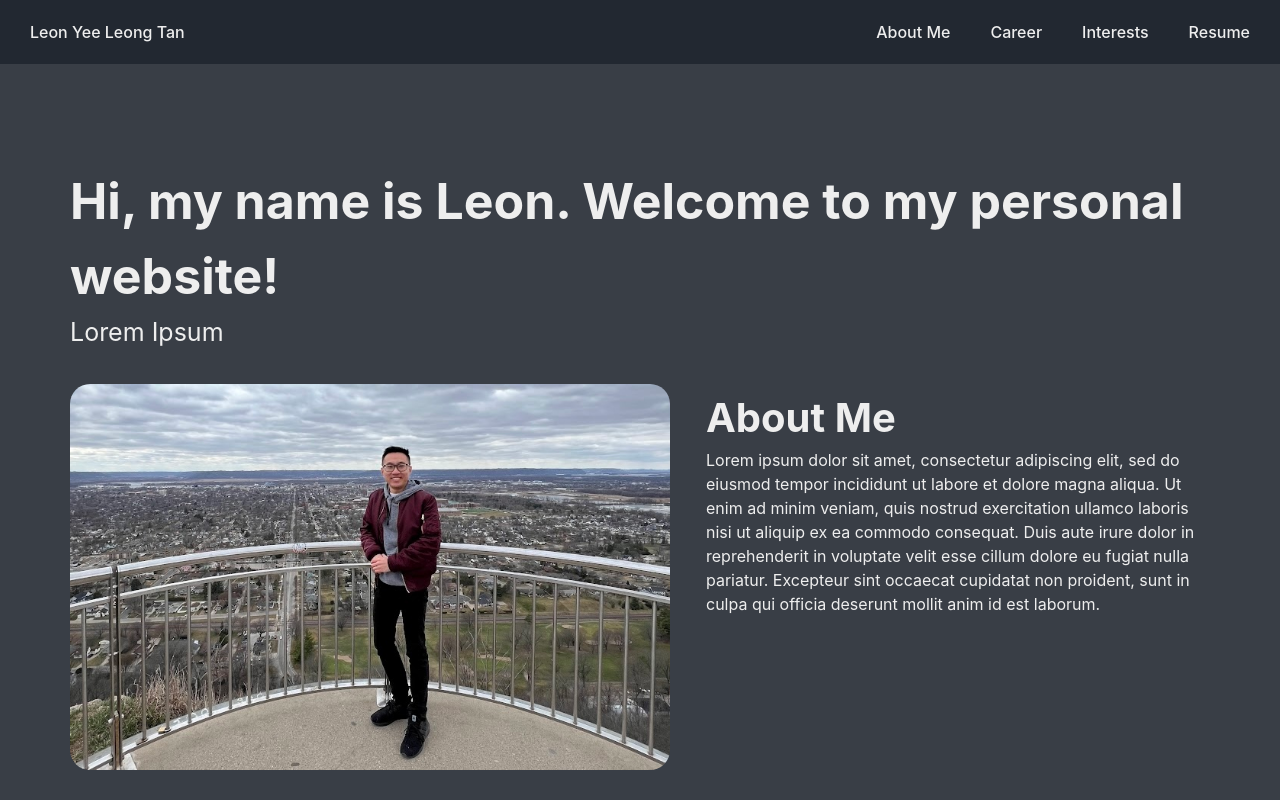
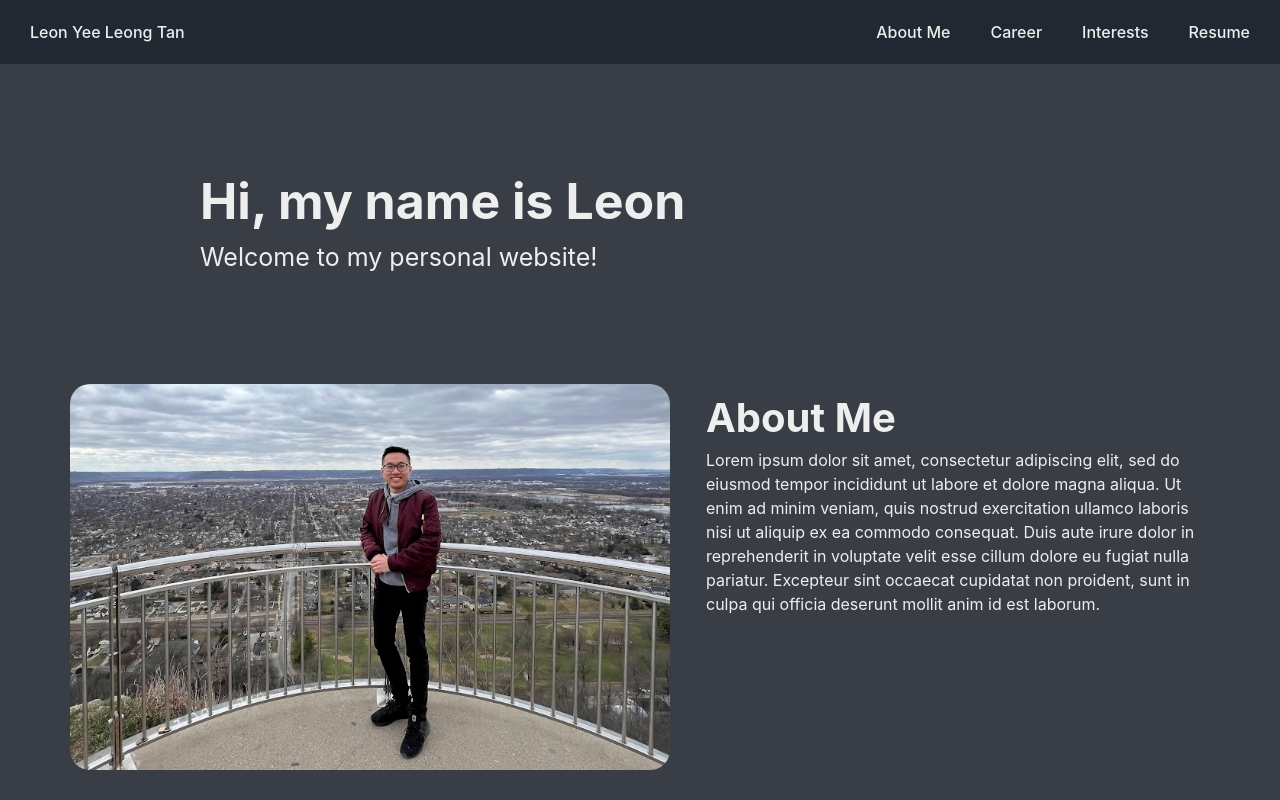
Before and after one commit to LeonTan828/personal-website-2.0, a React (Vite) app: page / in a window 1280 px wide. Shown: the top 800 px of the page. Built offline with nearby package versions, Linux system fonts and the light colour scheme.

Commit message:
update text on main banner

```diff
--- a/src/components/MainBanner/MainBanner.tsx
+++ b/src/components/MainBanner/MainBanner.tsx
@@ -2,8 +2,8 @@ import '../../styles/MainBanner.css';
 
 function MainBanner() {
 
-  const titleText = `Hi, my name is Leon. Welcome to my personal website!`;
-  const subtitleText = `Lorem Ipsum`;
+  const titleText = `Hi, my name is Leon`;
+  const subtitleText = `Welcome to my personal website!`;
 
   return (
     <div className='main-banner' id='page-top'>
--- a/src/styles/MainBanner.css
+++ b/src/styles/MainBanner.css
@@ -3,7 +3,7 @@
   box-sizing: border-box;
   width: 100%;
   height: 300px;
-  padding: 164px 70px;
+  padding: 164px 200px;
 }
 
 .title-box {
```
